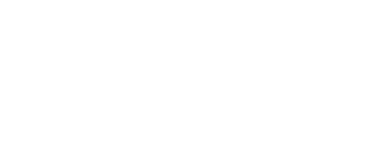
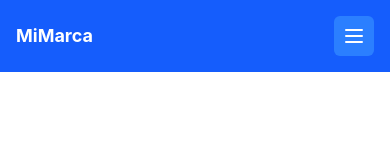
Before and after one commit to shini66/Clase18-MT, a website: page src/index.html in a window 390 px wide. Drawn offline with nearby package versions, Linux system fonts and the light colour scheme; files that its build step writes are made by us from their sources.

Commit message:
feat: Add responsive header and navigation
Replace placeholder header with a Tailwind-styled responsive navigation: adds brand link, desktop nav links, and a mobile hamburger button with aria-label. Applies container, spacing and color utility classes to structure and style the header. Also ensures file ends with a newline.

```diff
--- a/src/index.html
+++ b/src/index.html
@@ -1,15 +1,32 @@
 <!DOCTYPE html>
 <html lang="en">
+
 <head>
     <meta charset="UTF-8">
     <meta name="viewport" content="width=device-width, initial-scale=1.0">
     <title>Document</title>
     <link href="./dist/style.css" rel="stylesheet">
 </head>
+
 <body>
-    <header>
-        <nav>
-            <!-- Contenido navegación -->
+    <header class="bg-blue-600 text-white">
+        <nav class="max-w-6xl mx-auto px-4 py-4 flex items-center justify-between">
+            <a href="#" class="text-lg font-bold">MiMarca</a>
+
+            <div class="hidden md:flex space-x-6">
+                <a href="#servicios" class="hover:underline">Servicios</a>
+                <a href="#portafolio" class="hover:underline">Portafolio</a>
+                <a href="#contacto" class="hover:underline">Contacto</a>
+            </div>
+
+            <button
+                class="md:hidden inline-flex items-center justify-center p-2 rounded-md bg-blue-500 hover:bg-blue-700"
+                aria-label="Abrir menú">
+                <svg xmlns="http://www.w3.org/2000/svg" class="w-6 h-6" fill="none" viewBox="0 0 24 24"
+                    stroke="currentColor">
+                    <path stroke-linecap="round" stroke-linejoin="round" stroke-width="2" d="M4 6h16M4 12h16M4 18h16" />
+                </svg>
+            </button>
         </nav>
     </header>
 
@@ -22,4 +39,5 @@
         </section>
     </main>
 </body>
+
 </html>
```
